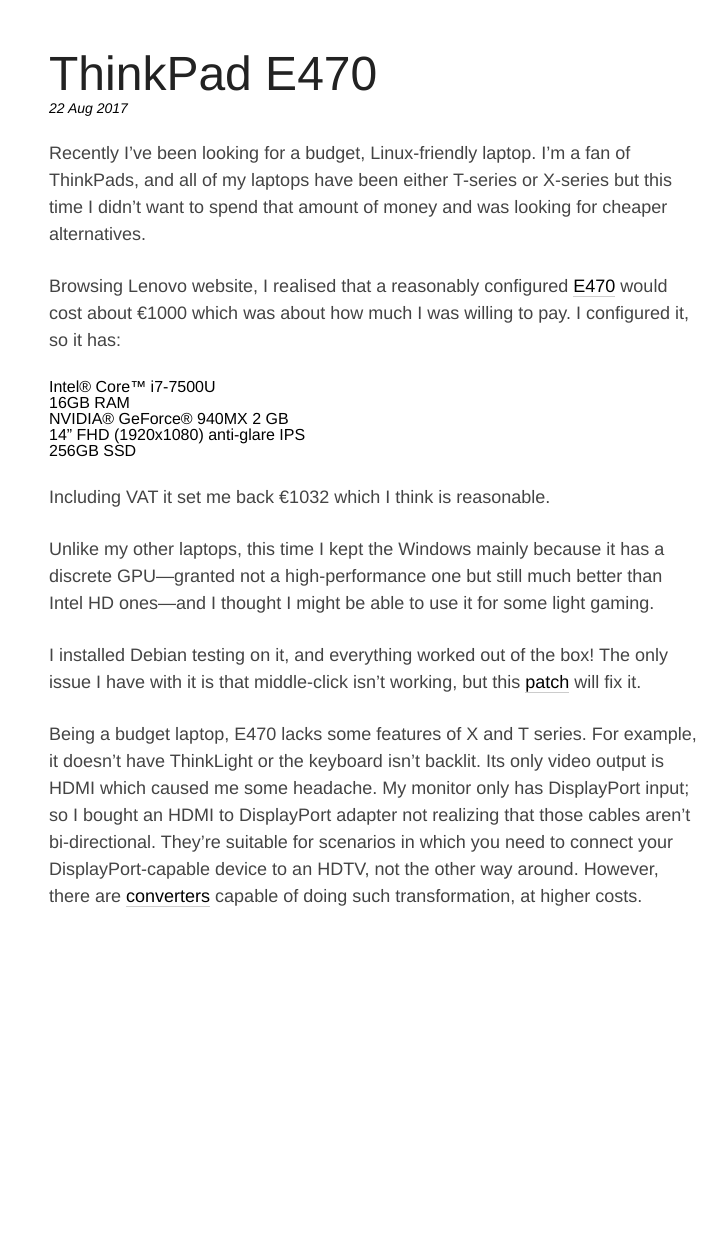
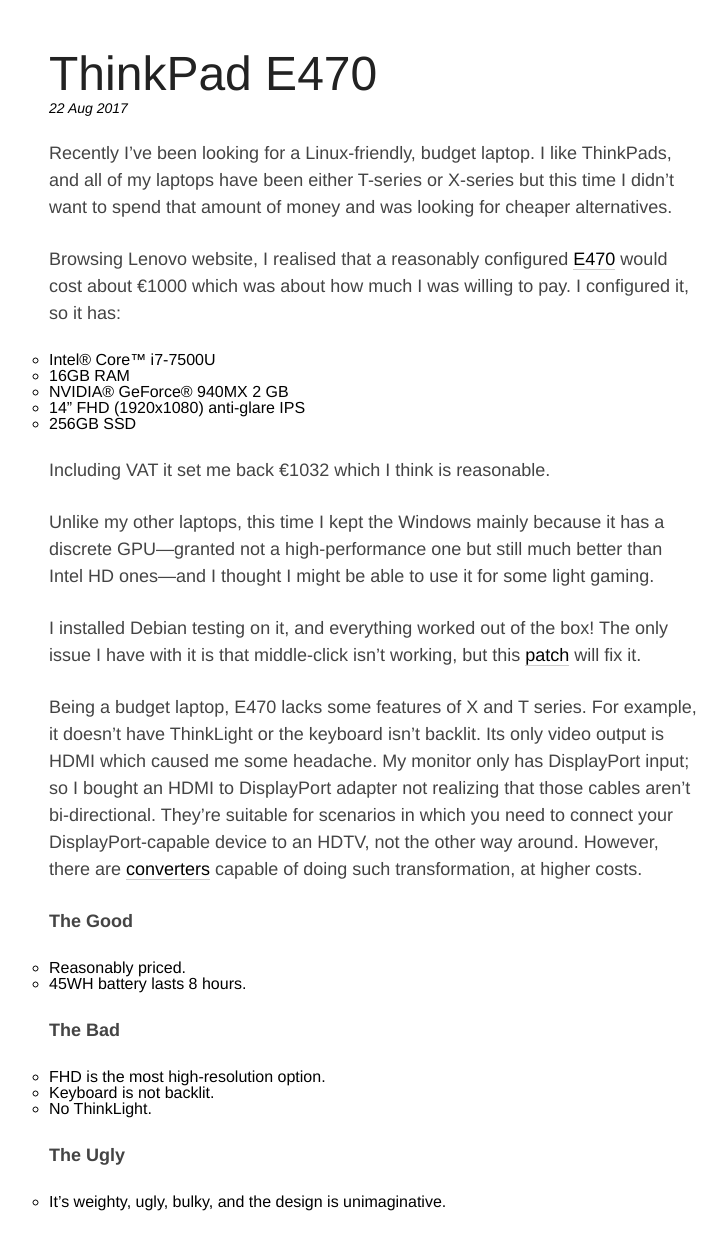
Before and after one commit to amir/amir.github.io, a Jekyll site: the page built from _posts/2017-08-22-thinkpad-e470.md, in a window 1280 px wide. Shown: the whole page, without its empty margins (266-993 px from the left). Built offline with Jekyll 4.4.1, drawn with Linux system fonts in a browser that asks for light colours; before the commit the page ends 958 px from its top, so only the background shows below that.

Commit message:
Add verdict

```diff
--- a/_posts/2017-08-22-thinkpad-e470.md
+++ b/_posts/2017-08-22-thinkpad-e470.md
@@ -3,15 +3,15 @@ layout: post
 title: ThinkPad E470
 tags: [thinkpad, e470]
 ---
-Recently I've been looking for a budget, Linux-friendly laptop. I'm a fan of ThinkPads, and all of my laptops have been either T-series or X-series but this time I didn't want to spend that amount of money and was looking for cheaper alternatives.
+Recently I've been looking for a Linux-friendly, budget laptop. I like ThinkPads, and all of my laptops have been either T-series or X-series but this time I didn't want to spend that amount of money and was looking for cheaper alternatives.
 
 Browsing Lenovo website, I realised that a reasonably configured [E470](http://www3.lenovo.com/ie/en/laptops/thinkpad/edge-series/E470/p/22TP2TEE470) would cost about €1000 which was about how much I was willing to pay. I configured it, so it has:
 
- - Intel® Core™ i7-7500U
- - 16GB RAM
- - NVIDIA® GeForce® 940MX 2 GB
- - 14" FHD (1920x1080) anti-glare IPS
- - 256GB SSD
+* Intel® Core™ i7-7500U
+* 16GB RAM
+* NVIDIA® GeForce® 940MX 2 GB
+* 14" FHD (1920x1080) anti-glare IPS
+* 256GB SSD
 
 Including VAT it set me back €1032 which I think is reasonable.
 
@@ -20,3 +20,18 @@ Unlike my other laptops, this time I kept the Windows mainly because it has a di
 I installed Debian testing on it, and everything worked out of the box! The only issue I have with it is that middle-click isn't working, but this [patch](https://git.kernel.org/pub/scm/linux/kernel/git/torvalds/linux.git/commit/drivers/input/mouse/trackpoint.c?id=293b915fd9bebf33cdc906516fb28d54649a25ac) will fix it.
 
 Being a budget laptop, E470 lacks some features of X and T series. For example, it doesn't have ThinkLight or the keyboard isn't backlit. Its only video output is HDMI which caused me some headache. My monitor only has DisplayPort input; so I bought an HDMI to DisplayPort adapter not realizing that those cables aren't bi-directional. They're suitable for scenarios in which you need to connect your DisplayPort-capable device to an HDTV, not the other way around. However, there are [converters](https://www.amazon.co.uk/Adapter-Resolution-DisplayPort-Converter-monitors/dp/B00WM6MPGC/) capable of doing such transformation, at higher costs.
+
+**The Good**
+
+* Reasonably priced.
+* 45WH battery lasts 8 hours.
+
+**The Bad**
+
+* FHD is the most high-resolution option.
+* Keyboard is not backlit.
+* No ThinkLight.
+
+**The Ugly**
+
+* It's weighty, ugly, bulky, and the design is unimaginative.
--- a/css/site.css
+++ b/css/site.css
@@ -59,6 +59,9 @@ article.post code {
   font-family: 'Ubuntu Mono', 'Consolas', 'Deja Vu Sans Mono', 'Bitstream Vera Sans Mono', 'Monaco', 'Courier New';
   font-size: 0.9em;
 }
+article.post ul {
+  list-style-type: circle;
+}
 ul#user_meta a {
   text-decoration: none;
   color: #999;
```
